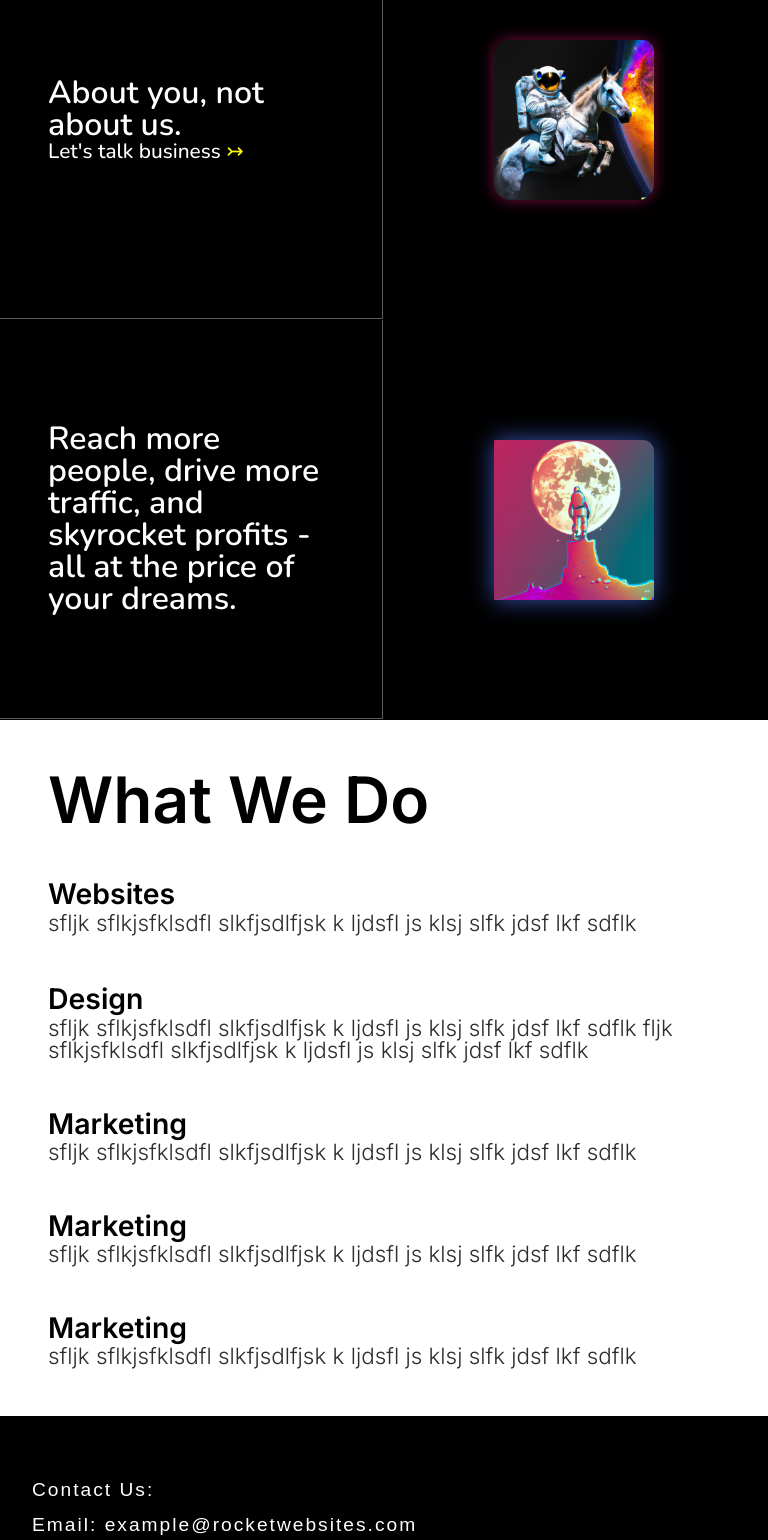
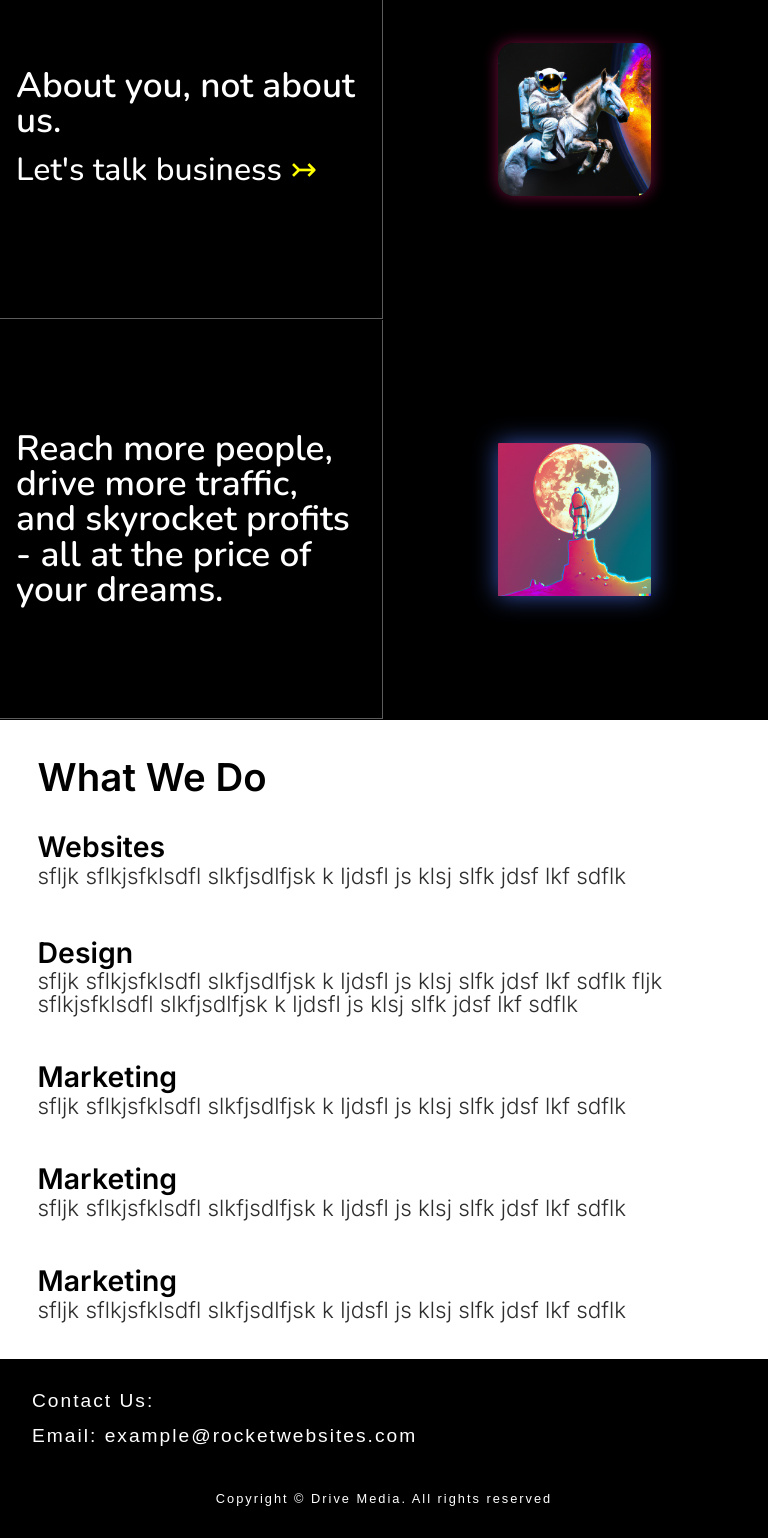
Before and after one commit to will-flores1/marketing-website-theme, a SvelteKit app: page / in a window 768 px wide. Shown: the part 880-2420 px from the top of the page. Built offline with nearby package versions, Linux system fonts and the light colour scheme.

Commit message:
Eighth commit responsive design

```diff
--- a/src/components/Footer.svelte
+++ b/src/components/Footer.svelte
@@ -17,7 +17,7 @@
 		color: white;
 		font-size: clamp(0.4rem, 2.5vw, 1.2rem);
 		letter-spacing: 2px;
-		padding: 4rem 2rem 1rem 2rem;
+		padding: 2rem 2rem 1rem 2rem;
 		margin: auto;
 		text-align: start;
 	}
@@ -29,14 +29,18 @@
 		margin-top: 1rem;
 	}
 
-	a {
-		color: white;
-		cursor: pointer;
-	}
-
 	.license {
 		padding-top: 6rem;
 		font-size: clamp(0.1rem, 1.8vw, 0.8rem);
 		text-align: center;
 	}
+
+	@media screen and (max-width: 992px) {
+		footer {
+			padding: 2rem;
+		}
+		.license {
+			padding-top: 3rem;
+		}
+	}
 </style>
--- a/src/components/Header.svelte
+++ b/src/components/Header.svelte
@@ -82,8 +82,8 @@
 		<a class="corner-menu" href={'#'} on:click={toggleMenu}>
 			<svg
 				class="menu"
-				width="44"
-				height="44"
+				width="38"
+				height="38"
 				viewBox="0 0 17 17"
 				fill="none"
 				xmlns="http://www.w3.org/2000/svg"
@@ -222,7 +222,7 @@
 		.menu-screen {
 			display: block;
 			background-color: black;
-			height: 101vh;
+			height: 100vh;
 			width: 100vw;
 			position: fixed;
 			z-index: 2;
--- a/src/components/Hero.svelte
+++ b/src/components/Hero.svelte
@@ -71,4 +71,16 @@
 			opacity: 1;
 		}
 	}
+
+	@media screen and (max-width: 992px) {
+		.hero {
+			margin: 10rem auto;
+		}
+	}
+
+	@media screen and (min-width: 500px) {
+		.hero {
+			margin: 15rem auto;
+		}
+	}
 </style>
--- a/src/components/Section.svelte
+++ b/src/components/Section.svelte
@@ -5,7 +5,9 @@
 <div class="wrap">
 	<div class="left-div">
 		<h1 class="tag-line">About you, not about us.</h1>
-		<a href="/">Let's talk business <span style="color: yellow;">&#8611;</span></a>
+		<a href="/contact" class="business"
+			>Let's talk business <span style="color: yellow;">&#8611;</span></a
+		>
 	</div>
 	<div class="right-div">
 		<img class="astronaut-img" src={astronaut} alt="Astronaut riding on a horse in space." />
@@ -70,5 +72,29 @@
 	}
 
 	@media screen and (max-width: 992px) {
+		.tag-line {
+			font-size: 1.4rem;
+			padding: 1rem;
+		}
+		a {
+			padding: 0 1rem;
+		}
+
+		.astronaut-img {
+			width: clamp(6.5rem, 20vw, 25rem);
+		}
+	}
+
+	@media screen and (min-width: 500px) {
+		.tag-line {
+			font-size: 2.2rem;
+		}
+		.business {
+			padding: 0 1rem;
+			font-size: 2rem;
+		}
+		a {
+			padding: 1rem;
+		}
 	}
 </style>
--- a/src/components/SectionTwo.svelte
+++ b/src/components/SectionTwo.svelte
@@ -60,4 +60,22 @@
 		padding: 0 3rem;
 		/* margin: 0 auto; */
 	}
+
+	@media screen and (max-width: 992px) {
+		.tag-line {
+			padding: 1rem;
+			font-size: 1.4rem;
+		}
+		.man-on-moon {
+			width: clamp(6.5rem, 20vw, 25rem);
+			border-radius: 1px 0.7rem 1px 0;
+			box-shadow: var(--text-shadow-1);
+		}
+	}
+	@media screen and (min-width: 500px) {
+		.tag-line {
+			font-size: 2.2rem;
+			padding: 1rem;
+		}
+	}
 </style>
--- a/src/components/Services.svelte
+++ b/src/components/Services.svelte
@@ -1,5 +1,5 @@
 <div class="service-wrap">
-	<h1 style="text-align: start; padding:3rem 0 0 3rem;">What We Do</h1>
+	<h1 style="text-align: start; padding:2.344rem 0 0 2.344rem;">What We Do</h1>
 	<div class="cell-container">
 		<div class="cell">
 			<div class="text-wrap">
@@ -80,11 +80,13 @@
 
 	@media screen and (max-width: 992px) {
 		.cell-container {
+			padding: 2.344rem;
 			gap: 3rem;
 		}
 		h1 {
 			/* text-align: center; */
-			font-size: 4rem;
+			font-size: 2.4rem;
+			letter-spacing: 0.06px;
 			font-weight: 600;
 		}
 
--- a/src/routes/contact/+page.svelte
+++ b/src/routes/contact/+page.svelte
@@ -200,4 +200,10 @@
 	button:hover {
 		cursor: pointer;
 	}
+
+	@media screen and (max-width: 992px) {
+		.contact-form {
+			padding: 1.5rem;
+		}
+	}
 </style>
```
